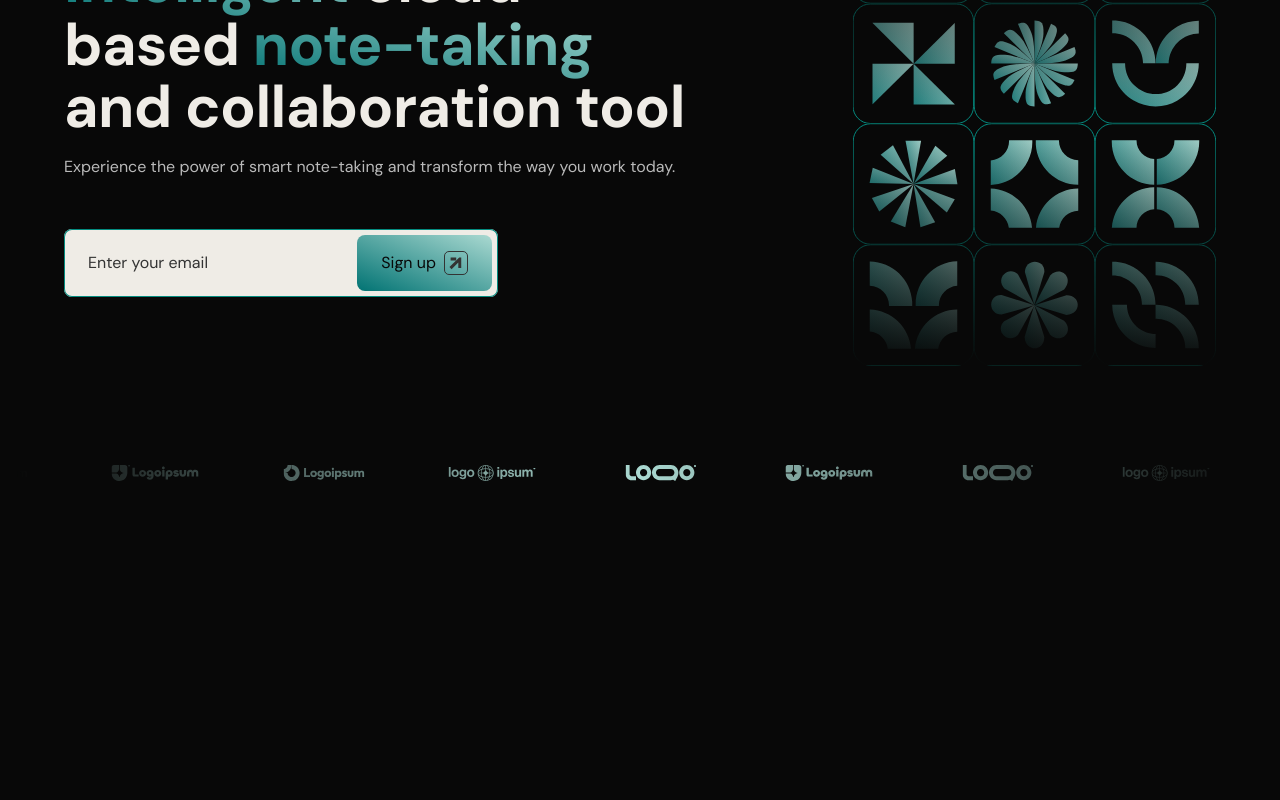
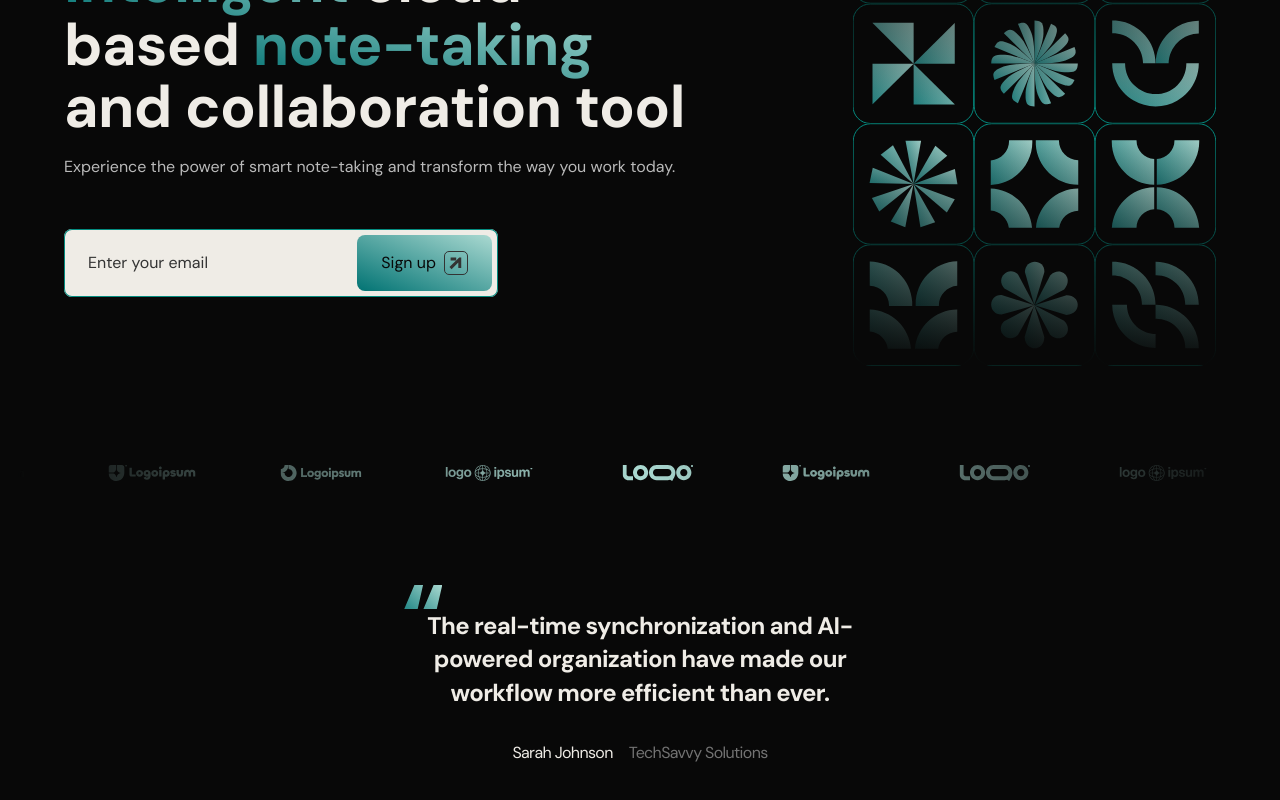
Before and after one commit to ioanefaumui/smart-notes, a Next.js app: page / in a window 1280 px wide. Shown: the part 282-1082 px from the top of the page. Before the commit the page ends 803 px from the top, so only its background shows below. Built offline with nearby package versions, Linux system fonts and the light colour scheme.

Commit message:
feat: quote section

```diff
--- a/src/app/page.tsx
+++ b/src/app/page.tsx
@@ -1,3 +1,4 @@
+import { Quote1 } from "@/sections";
 import { HeroMain } from "@/sections/hero-main";
 import { Logos } from "@/sections/logos";
 
@@ -6,6 +7,11 @@ export default function Home() {
     <main>
       <HeroMain />
       <Logos />
+      <Quote1
+        author="Sarah Johnson"
+        company="TechSavvy Solutions"
+        quote="The real-time synchronization and AI-powered organization have made our workflow more efficient than ever. "
+      />
     </main>
   );
 }
--- /dev/null
+++ b/src/components/index.ts
@@ -0,0 +1,4 @@
+export * from "./abstract-shapes";
+export * from "./header";
+export * from "./input-email";
+export * from "./quote";
--- /dev/null
+++ b/src/components/quote.tsx
@@ -0,0 +1,17 @@
+interface Props {
+  author: string;
+  company?: string;
+  quote: string;
+}
+
+export function Quote({ author, company, quote }: Props) {
+  return (
+    <blockquote className="relative flex items-center flex-col max-w-[471.5px] px-5 sm:px-0 text-center text-xl sm:text-2xl sm:tracking-[-0.04rem] leading-[1.5] sm:leading-[1.4] font-bold text-accent  before:w-[37.27px] before:h-[24px] before:left-0 before:self-start before:bg-[url('/assets/quote.svg')]">
+      {quote}
+      <cite className="flex gap-x-4 mt-6 sm:mt-8 leading-[1.5] text-sm sm:text-base font-normal not-italic">
+        <span>{author}</span>
+        {company && <span className="text-gray-dark">{company}</span>}
+      </cite>
+    </blockquote>
+  );
+}
--- /dev/null
+++ b/src/sections/index.ts
@@ -0,0 +1,3 @@
+export * from "./hero-main";
+export * from "./logos";
+export * from "./quote-1";
--- /dev/null
+++ b/src/sections/quote-1.tsx
@@ -0,0 +1,15 @@
+import { Quote } from "@/components";
+
+interface Props {
+  author: string;
+  company?: string;
+  quote: string;
+}
+
+export function Quote1({ author, company, quote }: Props) {
+  return (
+    <section className="grid place-items-center py-16">
+      <Quote author={author} company={company} quote={quote} />
+    </section>
+  );
+}
```
Also changed, not shown: public/assets/quote.svg (added).
